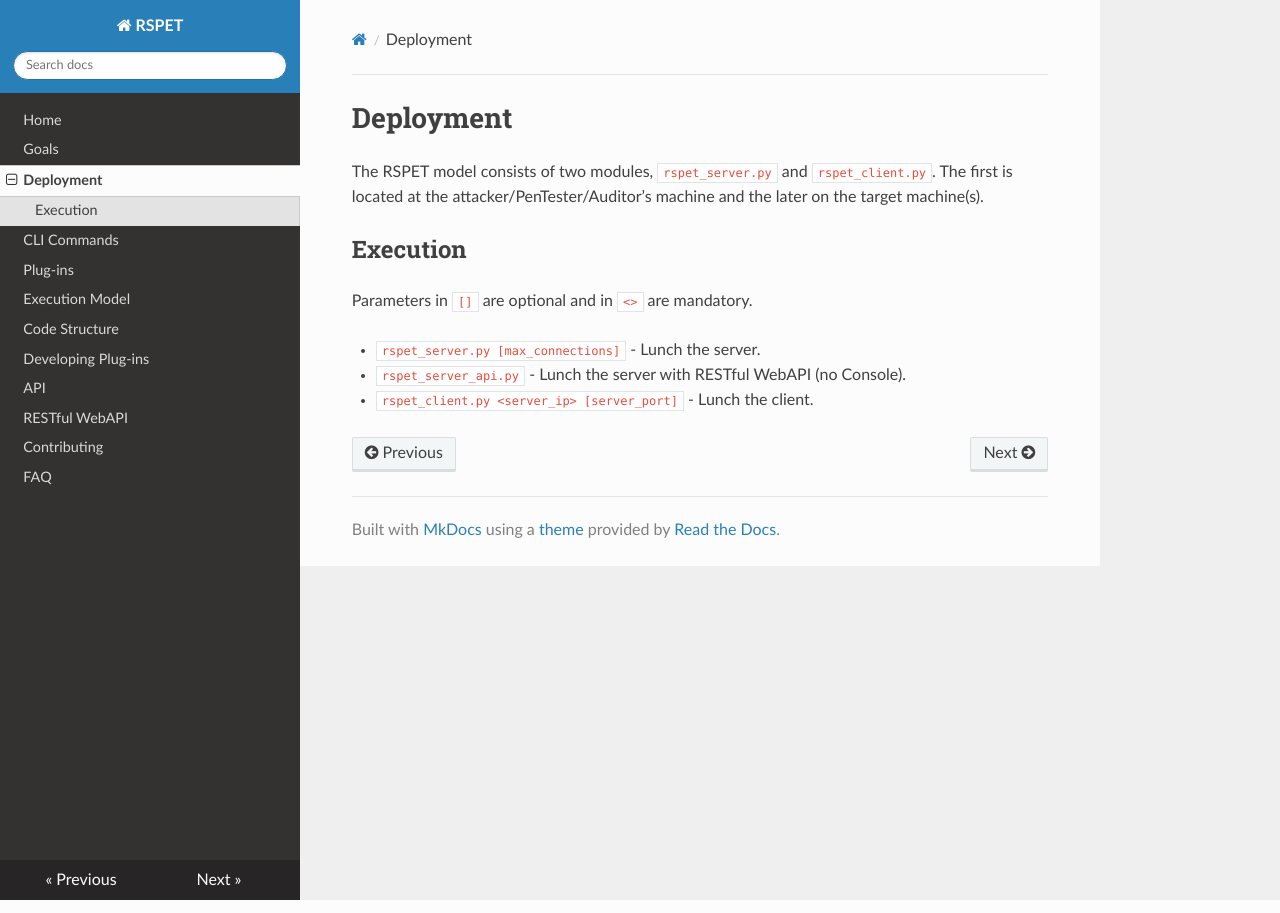
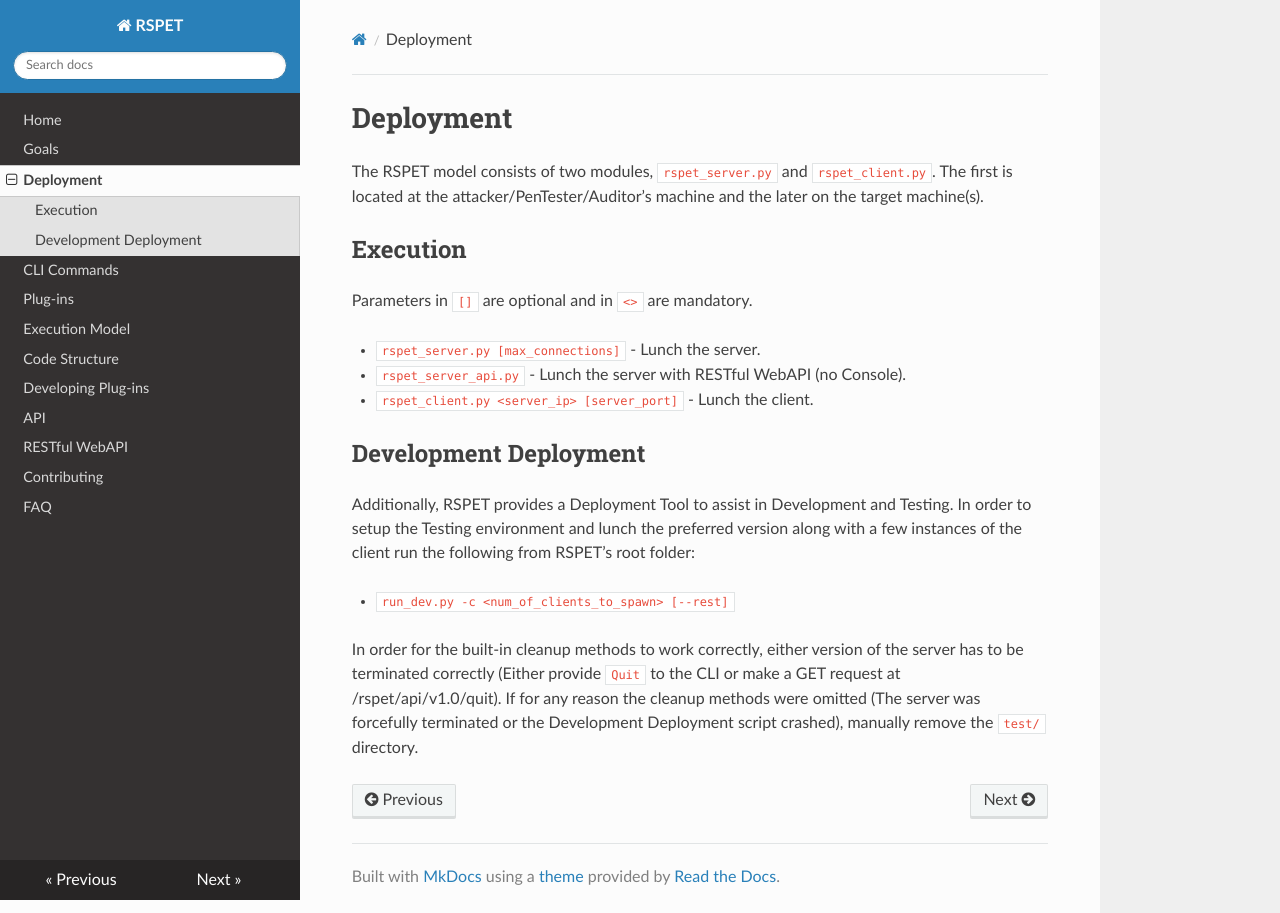
Before and after one commit to panagiks/md-docs, an MkDocs documentation site: the page built from docs/deploy.md, in a window 1280 px wide. Built offline with MkDocs 1.6.1, drawn with Linux system fonts in a browser that asks for light colours; nearby versions of some CDN libraries; old or Windows-style settings are respelled for this version of MkDocs.

Commit message:
Add dev deployment documentation

```diff
--- a/docs/deploy.md
+++ b/docs/deploy.md
@@ -11,3 +11,18 @@ Parameters in `[]` are optional and in `<>` are mandatory.
 * `rspet_server.py [max_connections]` - Lunch the server.
 * `rspet_server_api.py` - Lunch the server with RESTful WebAPI (no Console).
 * `rspet_client.py <server_ip> [server_port]` - Lunch the client.
+
+## Development Deployment
+
+Additionally, RSPET provides a Deployment Tool to assist in Development and Testing.
+In order to setup the Testing environment and lunch the preferred version along
+with a few instances of the client run the following from RSPET's root folder:
+
+* `run_dev.py -c <num_of_clients_to_spawn> [--rest]`
+
+In order for the built-in cleanup methods to work correctly, either version of
+the server has to be terminated correctly (Either provide `Quit` to the CLI or
+make a GET request at /rspet/api/v1.0/quit).
+If for any reason the cleanup methods were omitted (The server was forcefully
+terminated or the Development Deployment script crashed), manually remove the
+`test/` directory.
```
